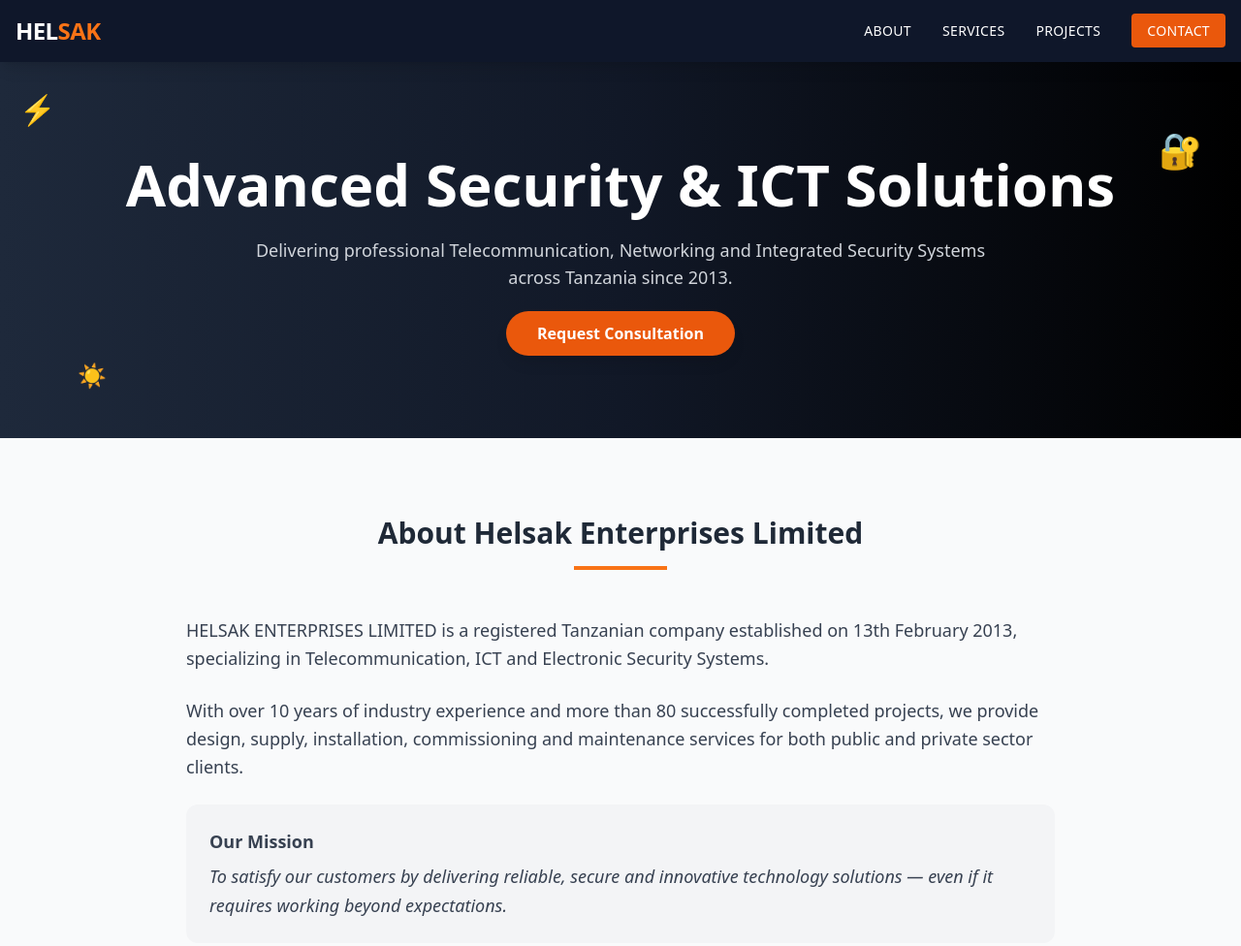
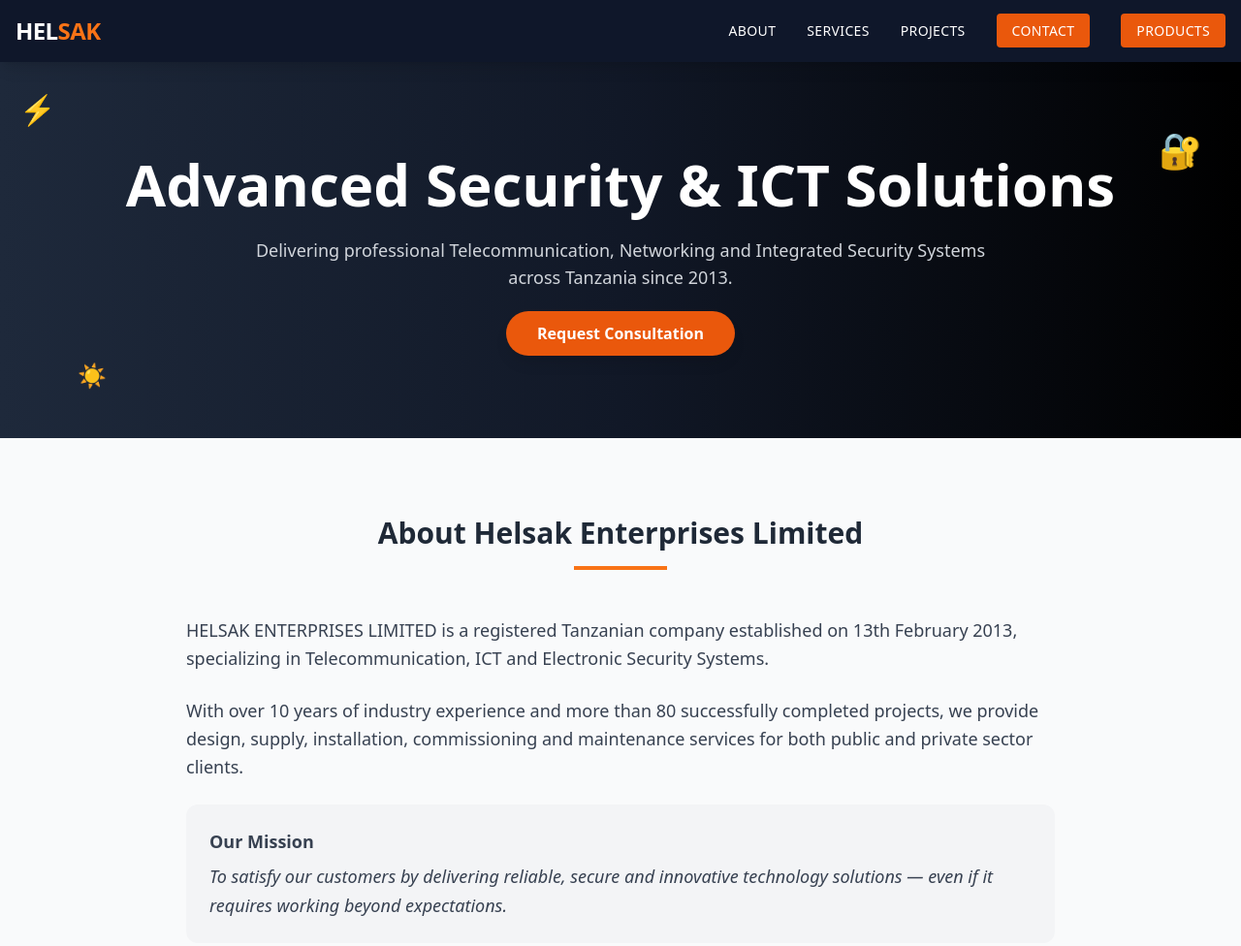
Before and after one commit to quantum-jpg/helsak, a plain HTML site: page index.html in a window 1280 px wide. Shown: the top 976 px of the page at 97% size. Drawn offline with nearby package versions, Linux system fonts and the light colour scheme.

Commit message:
Add link to products page in navigation

```diff
--- a/index.html
+++ b/index.html
@@ -32,6 +32,8 @@
       <li><a href="#services" class="hover:text-orange-500 transition">Services</a></li>
       <li><a href="#projects" class="hover:text-orange-500 transition">Projects</a></li>
       <li><a href="#contact" class="bg-orange-600 px-4 py-2 rounded text-white hover:bg-orange-700 transition">Contact</a></li>
+      <li><a href="product.html" class="bg-orange-600 px-4 py-2 rounded text-white hover:bg-orange-700 transition"> products</a></li>
+
     </ul>
   </div>
 </nav>
```
